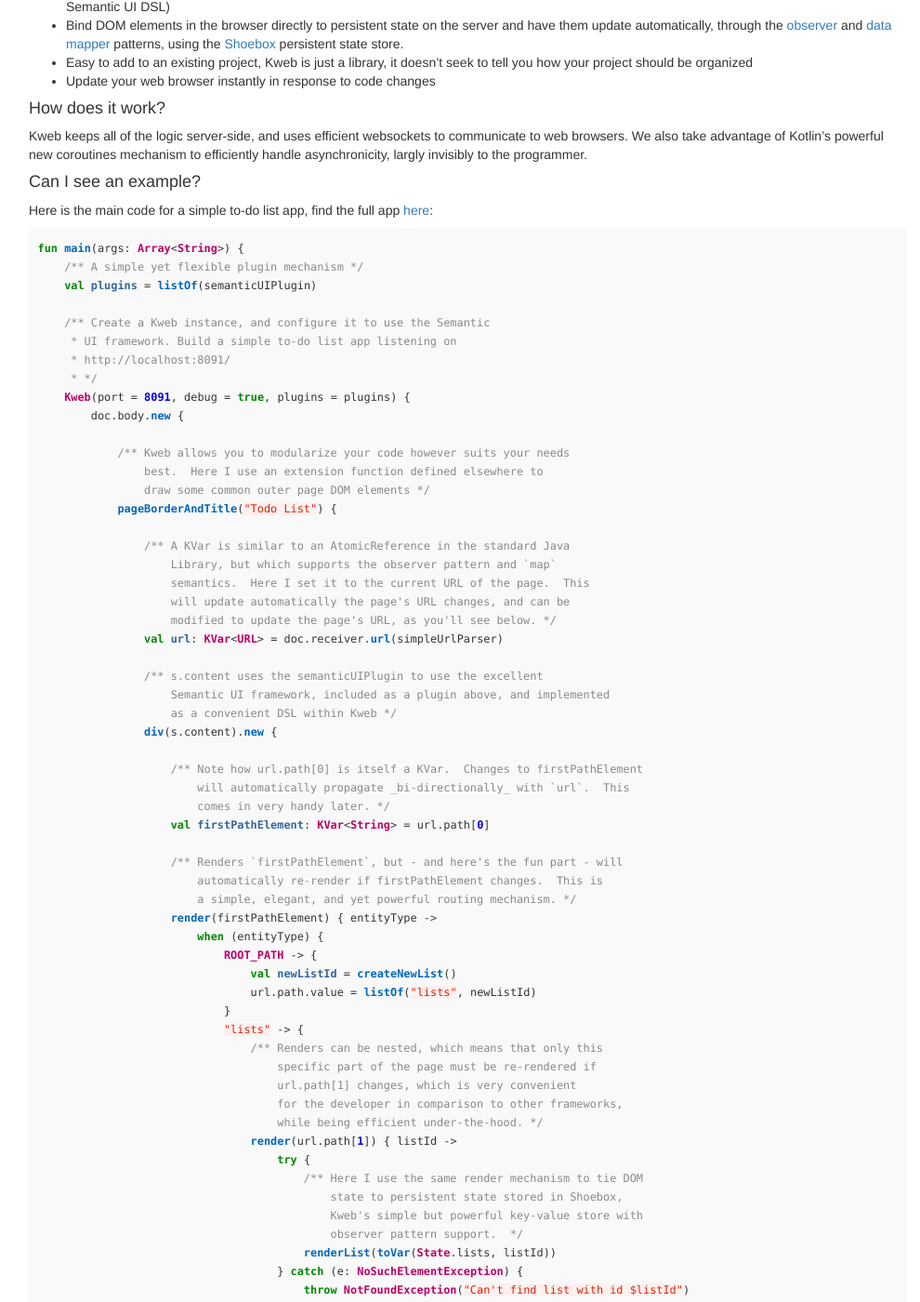
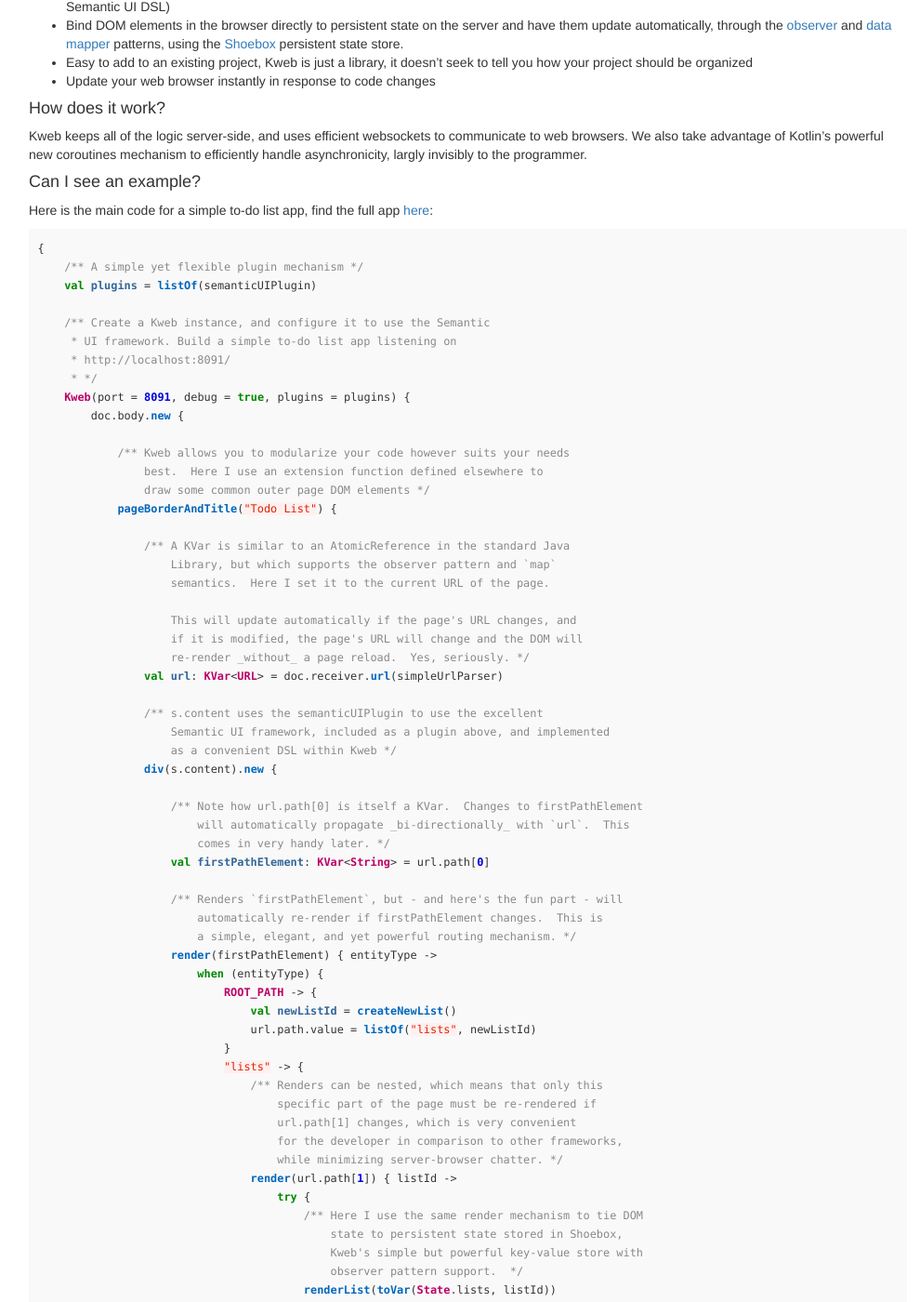
Before and after one commit to kwebio/kwebio.github.io, a Jekyll site: the page built from index.md, in a window 1280 px wide and 1400 px high, scrolled down 403 px. Shown: the whole window at 93% size, without its empty margins (234-1224 px from the left). Built offline with Jekyll 4.4.1, drawn with Linux system fonts in a browser that asks for light colours; nearby versions of some CDN libraries.

Commit message:
Update index.md

````diff
--- a/index.md
+++ b/index.md
@@ -43,7 +43,7 @@ asynchronicity, largly invisibly to the programmer.
 Here is the main code for a simple to-do list app, find the full app [here](https://github.com/kwebio/core/tree/master/src/main/kotlin/io/kweb/demos/todo):
 
 ```kotlin
-fun main(args: Array<String>) {
+{
     /** A simple yet flexible plugin mechanism */
     val plugins = listOf(semanticUIPlugin)
 
@@ -61,9 +61,11 @@ fun main(args: Array<String>) {
 
                 /** A KVar is similar to an AtomicReference in the standard Java
                     Library, but which supports the observer pattern and `map`
-                    semantics.  Here I set it to the current URL of the page.  This
-                    will update automatically the page's URL changes, and can be
-                    modified to update the page's URL, as you'll see below. */
+                    semantics.  Here I set it to the current URL of the page.
+
+                    This will update automatically if the page's URL changes, and
+                    if it is modified, the page's URL will change and the DOM will
+                    re-render _without_ a page reload.  Yes, seriously. */
                 val url: KVar<URL> = doc.receiver.url(simpleUrlParser)
 
                 /** s.content uses the semanticUIPlugin to use the excellent
@@ -90,7 +92,7 @@ fun main(args: Array<String>) {
                                     specific part of the page must be re-rendered if
                                     url.path[1] changes, which is very convenient
                                     for the developer in comparison to other frameworks,
-                                    while being efficient under-the-hood. */
+                                    while minimizing server-browser chatter. */
                                 render(url.path[1]) { listId ->
                                     try {
                                         /** Here I use the same render mechanism to tie DOM
@@ -113,6 +115,5 @@ fun main(args: Array<String>) {
         }
     }
 }
-
 ```
 **Next: [Setting Up]({{ site.baseurl }}{% post_url 2017-03-03-getting-started %}) >>>>**
````
